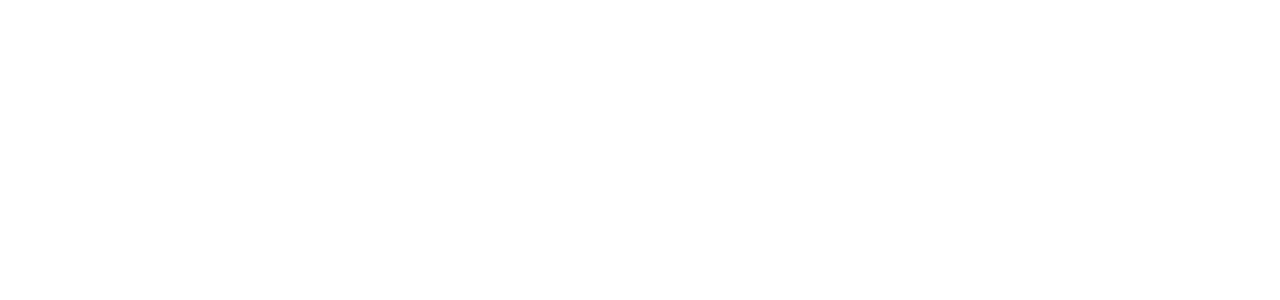
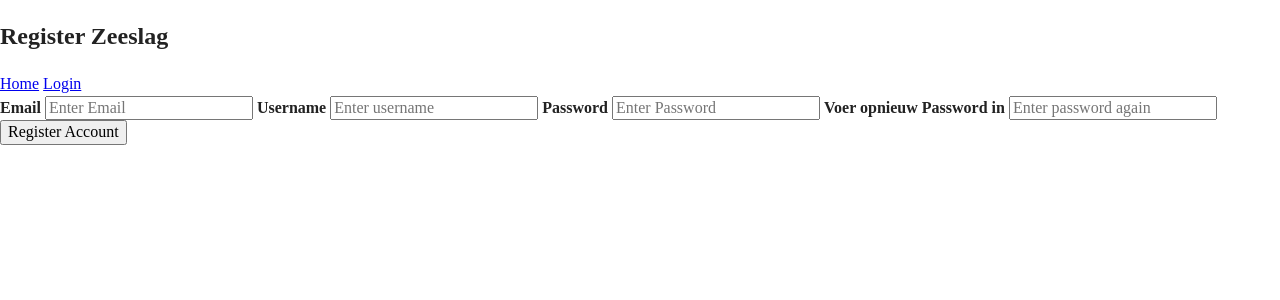
Before and after one commit to Zeeslag-online-mp/Zeeslag-Online, a PHP site: page /register.php in a window 1280 px wide. Before the commit the part shown is empty. Shown: the top 300 px of the page. Run offline with PHP 8.4, Linux system fonts and the light colour scheme.

Commit message:
register pagina

```diff
--- a/register.php
+++ b/register.php
@@ -24,3 +24,38 @@
   <link rel="stylesheet" href="css/normalize.css">
   <link rel="stylesheet" href="css/main.css">
 </head>
+
+<body>
+
+<main>
+  <div class="register">
+    <div class="container">
+      <div class="background-register">
+        <h2>Register Zeeslag</h2>
+        <nav class="navigatie.register">
+          <a href="index.html">Home</a>
+          <a href="login.php">Login</a>
+        </nav>
+          <form action="logincontroller.php" method="post">
+            <input type="hidden" name="type" value="register">
+
+            <label for="email"><b class="register-email">Email</b></label>
+            <input type="email" placeholder="Enter Email" name="email" id="email">
+
+            <label for="username"><b class="register-username">Username</b></label>
+            <input type="text" placeholder="Enter username" name="username">
+
+            <label for="psw"><b class="register-password">Password</b></label>
+            <input type="password" placeholder="Enter Password" name="password">
+
+            <label for="psw"><b class="register-password-reapeat">Voer opnieuw Password in</b></label>
+            <input type="password" placeholder="Enter password again" name="passwordconfirm">
+
+            <button class="registerbutton" type="submit" value="Create new contact">Register Account</button>
+        </form>
+      </div>
+    </div>
+  </div>
+</main>
+
+</body>
```
